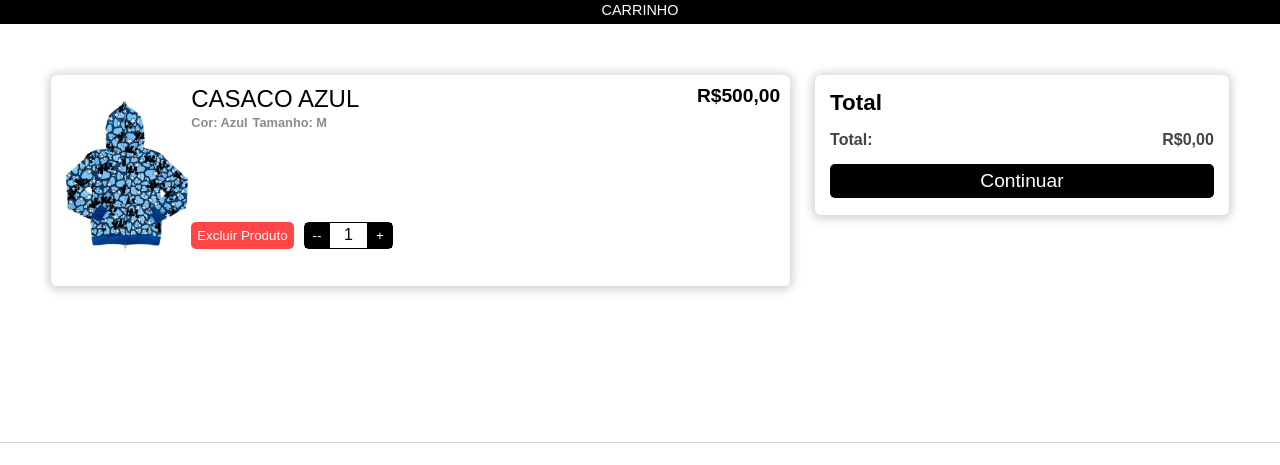
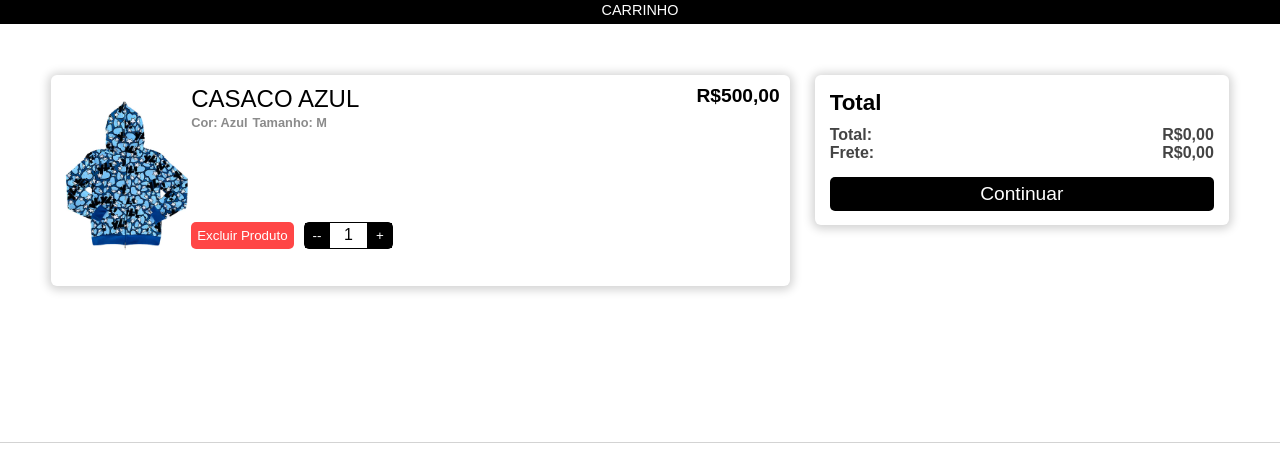
Before and after one commit to felipeDosProgramas/Loja, a PHP site: page /telaCarrinho.html in a window 1280 px wide. Shown: the part 202-667 px from the top of the page. Run offline with PHP 8.4, Linux system fonts and the light colour scheme.

Commit message:
Atualizaçãodenovodateladecarro

```diff
--- a/css-atual/style.css
+++ b/css-atual/style.css
@@ -753,7 +753,7 @@ a {
 }
 
 #divTotalCar {
-  height: 110px;
+  height: 120px;
   box-shadow: 0px 1px 10px 3px rgb(211, 211, 211);
   border-radius: 6px;
   padding: 15px;
@@ -763,12 +763,12 @@ a {
   font-size: 1.4em;
   text-transform: capitalize;
   font-weight: bold;
+  margin-bottom: 10px;
 }
 
-#textTotal {
+.textInfo {
   display: flex;
   justify-content: space-between;
-  margin-top: 15px;
   text-transform: capitalize;
   color: rgb(68, 68, 68);
   font-weight: bold;
--- a/sass/pages/telaCarrinho.scss
+++ b/sass/pages/telaCarrinho.scss
@@ -104,7 +104,7 @@
 }
 
 #divTotalCar {
-    height: 110px;
+    height: 120px;
     box-shadow: 0px 1px 10px 3px $cor-cinzaClaro;
     border-radius: 6px;
     padding: 15px;
@@ -114,12 +114,12 @@
     font-size: 1.4em;
     text-transform: capitalize;
     font-weight: bold;
+    margin-bottom: 10px;
 }
 
-#textTotal {
+.textInfo {
     display: flex;
     justify-content: space-between;
-    margin-top: 15px;
     text-transform: capitalize;
     color: $cor-cinza;
     font-weight: bold;
--- a/telaCarrinho.html
+++ b/telaCarrinho.html
@@ -175,9 +175,9 @@
             </div>
         </div>
         <div id="divTotalCar">
-            <span id="titleTotal">Total</span>
-            <br>
-            <div id="textTotal">total: <div id="divValu">R$<span id="precoTotal">0,00</span></div></div>
+            <div id="titleTotal">Total</div>
+            <div class="textInfo">total: <div class="divValu">R$<span id="precoTotal">0,00</span></div></div>
+            <div class="textInfo">Frete: <div class="divValu">R$<span id="precoTotal">0,00</span></div></div>
             <button id="btnContCompra">Continuar</button>
         </div>
     </section>
```
Also changed, not shown: 1 other file.
